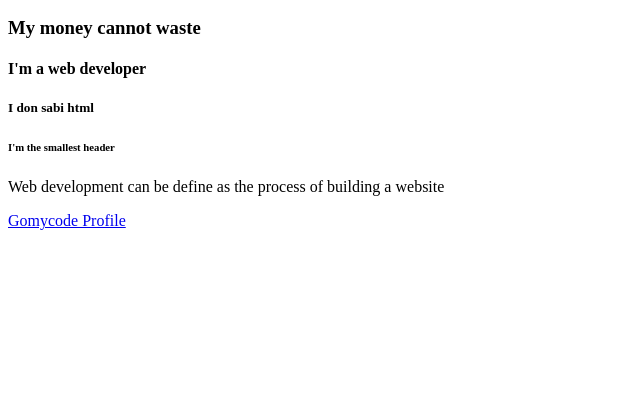
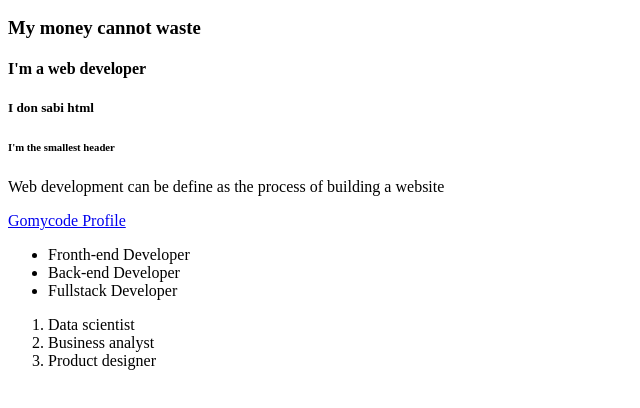
Before and after one commit to promptcodes/HTML_Finals, a plain HTML site: page index.html in a window 1280 px wide. Shown: the part 110-518 px from the top of the page, without its empty margins (0-640 px from the left). Drawn offline with Linux system fonts and the light colour scheme.

Commit message:
html ordered and unordered list added

```diff
--- a/index.html
+++ b/index.html
@@ -20,5 +20,19 @@
     <!-- This is the anchor tag -->
     <a href="https://learn.gomycode.co/profile">Gomycode Profile</a>
 
+    <!-- This is an unordered list -->
+    <ul>
+        <li>Fronth-end Developer</li>
+        <li>Back-end Developer</li>
+        <li>Fullstack Developer</li>
+    </ul>
+
+    <!-- This is an ordered list -->
+    <ol>
+        <li>Data scientist</li>
+        <li>Business analyst</li>
+        <li>Product designer</li>
+    </ol>
+
 </body>
 </html>
```
